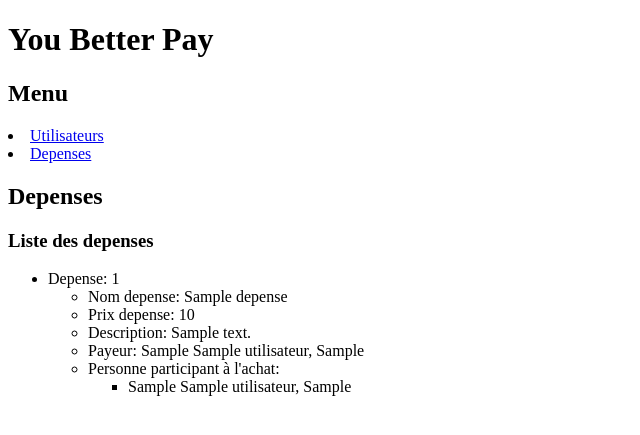
After one commit to OmegaLama/Lamaland, a PHP site: page /depenses.php in a window 1280 px wide. The commit adds this page. Shown: the top 435 px of the page, without its empty margins (0-640 px from the left). Run offline with PHP 8.4, Linux system fonts and the light colour scheme; tables that the repository leaves empty or names only in its code hold one stand-in row (values such as "Sample post").

```diff
--- /dev/null
+++ b/PHP/YouBetterPay/depenses.php
@@ -0,0 +1,65 @@
+<!DOCTYPE html>
+<html lang="fr">
+<head>
+    <meta charset="UTF-8">
+    <title>Depenses - Youbetterpay</title>
+</head>
+<body>
+<h1>You Better Pay</h1>
+<?php include_once('menu.php'); ?>
+<h2>Depenses</h2>
+<h3>Liste des depenses</h3>
+
+<?php
+// Connexion et selection de la base
+$connexion = mysqli_connect('localhost','lama','lama','db_test');
+$ok = mysqli_select_db($connexion,'diane') ;
+// Execution de la requete de selection.
+$requete_depenses = 'SELECT d.depense_id, d.depense_nom, d.depense_description, d.depense_prix, u.utilisateur_nom, u.utilisateur_prenom, u.utilisateur_pseudo
+            FROM y_depenses d
+            INNER JOIN y_utilisateurs u
+            ON d.depense_payeur_id = u.utilisateur_id';
+$depenses = mysqli_query($connexion,$requete_depenses);
+// Lecture et affichage du resultat
+while ($depense = mysqli_fetch_assoc($depenses)) {
+    ?>
+    <ul>
+        <li>Depense: <?php echo $depense['depense_id']; ?></li>
+        <ul>
+            <li>Nom depense: <?php echo $depense['depense_nom']; ?></li>
+            <li>Prix depense: <?php echo $depense['depense_prix']; ?></li>
+            <li>Description: <?php echo $depense['depense_description']; ?></li>
+            <li>
+                Payeur: <?php echo $depense['utilisateur_prenom'], ' ', $depense['utilisateur_nom'], ', ', $depense['utilisateur_pseudo']; ?></li>
+            <li>Personne participant à l'achat:</li>
+            <ul>
+                <?php
+                $preparation_requete_depenses_utilisateurs = 'SELECT u.utilisateur_prenom, u.utilisateur_nom, u.utilisateur_pseudo
+                        FROM y_jointure_depenses_utilisateurs jdu
+                        INNER JOIN y_utilisateurs u
+                        ON jdu.jdu_id_utilisateur = u.utilisateur_id
+                        INNER JOIN y_depenses d
+                        ON jdu.jdu_id_depense = d.depense_id
+                        WHERE d.depense_id = ?';
+
+                $stmt = mysqli_prepare($connexion, $preparation_requete_depenses_utilisateurs);
+
+                $ok = mysqli_stmt_bind_param($stmt, 'd', $depense['depense_id']);
+                $ok = mysqli_stmt_execute($stmt);
+                $ok = mysqli_stmt_bind_result($stmt, $utilisateur_prenom, $utilisateur_nom, $utilisateur_pseudo);
+
+                while (mysqli_stmt_fetch($stmt)) {
+                    ?>
+                    <li><?php echo $utilisateur_prenom, ' ', $utilisateur_nom, ', ', $utilisateur_pseudo; ?></li>
+                    <?php
+                }
+                ?>
+            </ul>
+        </ul>
+    </ul>
+    <?php
+}
+$ok = mysqli_close($connexion);
+?>
+</body>
+</html>
--- a/PHP/YouBetterPay/menu.php
+++ b/PHP/YouBetterPay/menu.php
@@ -1,4 +1,5 @@
 <h2>Menu</h2>
 <nav>
     <li><a href="utilisateurs.php">Utilisateurs</a></li>
+    <li><a href="depenses.php">Depenses</a></li>
 </nav>
```
Also changed, not shown: PHP/YouBetterPay/fonctions.php (+0 -51 lines), PHP/YouBetterPay/utilisateurs.php (+16 -1 lines).
